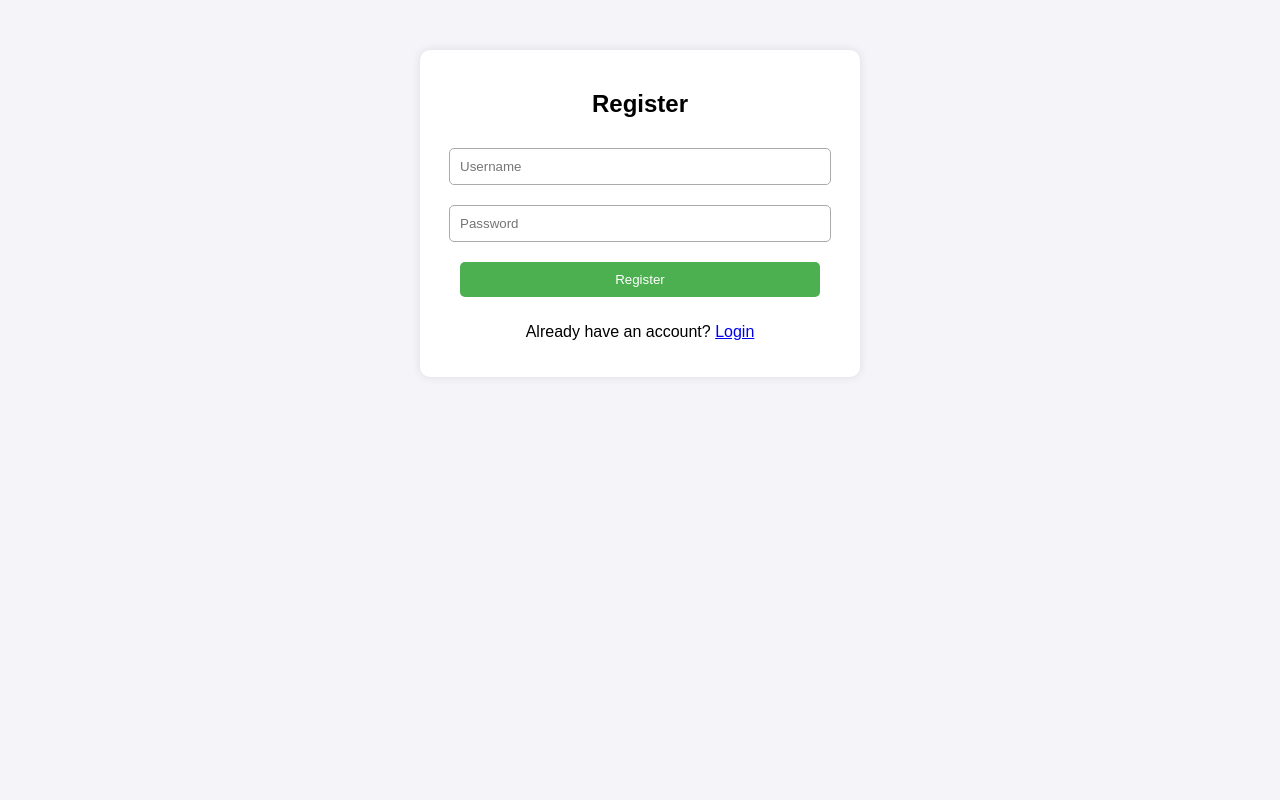
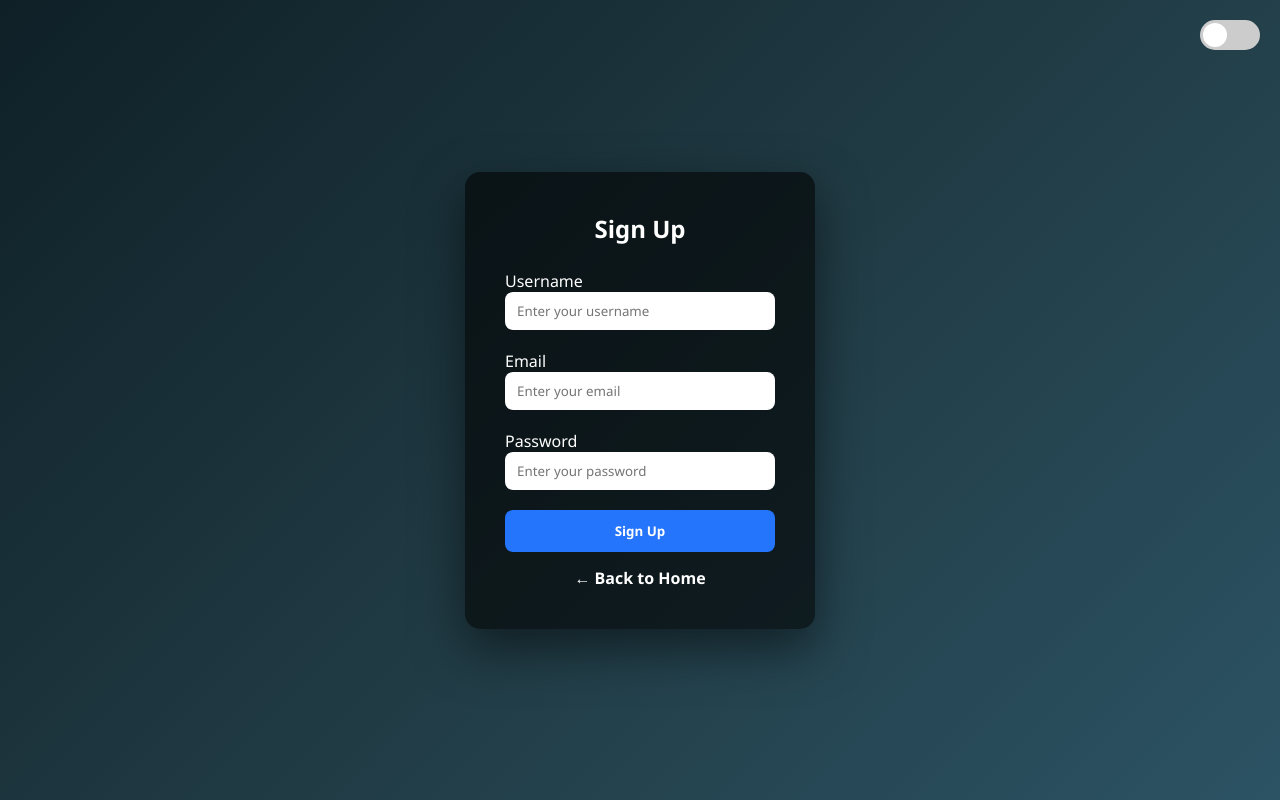
Before and after one commit to HarshadS7/NMIMS_GDG, a Flask app: page /register in a window 1280 px wide. Run offline with Flask 3, Linux system fonts and the light colour scheme.

Commit message:
frontend

```diff
--- /dev/null
+++ b/static/css/style.css
@@ -0,0 +1,259 @@
+/* Reset */
+* {
+  margin: 0;
+  padding: 0;
+  box-sizing: border-box;
+  font-family: 'Segoe UI', sans-serif;
+}
+
+/* Body themes */
+body {
+  height: 100vh;
+  display: flex;
+  justify-content: center;
+  align-items: center;
+  /* Dark gradient background */
+  background: linear-gradient(135deg, #0f2027, #203a43, #2c5364);
+  color: #fff;
+  transition: background 0.5s, color 0.5s;
+}
+
+body.light {
+  /* Light mode gradient */
+  background: linear-gradient(135deg, #f0f0f0, #c0c0c0);
+  color: #000;
+}
+
+/* Dark/Light mode toggle switch */
+.mode-toggle {
+  position: absolute;
+  top: 20px;
+  right: 20px;
+}
+
+.theme-label {
+  display: block;
+  width: 60px;
+  height: 30px;
+  cursor: pointer;
+  position: relative;
+  border-radius: 30px;
+  background-color: #ccc;
+  transition: background 0.4s;
+}
+
+.theme-label .slider {
+  position: absolute;
+  top: 3px;
+  left: 3px;
+  width: 24px;
+  height: 24px;
+  background-color: #fff;
+  border-radius: 50%;
+  transition: all 0.4s;
+}
+
+#themeSwitch:checked + .theme-label .slider {
+  transform: translateX(30px);
+}
+
+#themeSwitch:checked + .theme-label {
+  background-color: #333;
+}
+
+/* Floating animation */
+@keyframes floatUp {
+  0% { opacity: 0; transform: translateY(20px); }
+  100% { opacity: 1; transform: translateY(0); }
+}
+
+/* Landing page container */
+.landing-container {
+  text-align: center;
+  background-color: rgba(0,0,0,0.6);
+  padding: 50px 40px;
+  border-radius: 15px;
+  box-shadow: 0 20px 50px rgba(0,0,0,0.5);
+  animation: floatUp 0.8s ease-out;
+  transition: background 0.5s, color 0.5s, transform 0.3s, box-shadow 0.3s;
+}
+
+body.light .landing-container {
+  background-color: rgba(255,255,255,0.8);
+  color: #000;
+}
+
+/* Logo and tagline */
+.logo {
+  font-size: 48px;
+  font-weight: bold;
+  margin-bottom: 15px;
+}
+
+.tagline {
+  font-size: 18px;
+  margin-bottom: 40px;
+  color: #e0e0e0;
+}
+
+body.light .tagline {
+  color: #333;
+}
+
+/* Button container */
+.btn-container {
+  display: flex;
+  justify-content: center;
+  gap: 20px;
+}
+
+/* Buttons with neon glow */
+.btn {
+  padding: 12px 30px;
+  font-size: 16px;
+  font-weight: 600;
+  border-radius: 8px;
+  text-decoration: none;
+  transition: all 0.3s;
+  box-shadow: 0 4px 15px rgba(0,0,0,0.3);
+  position: relative;
+  overflow: hidden;
+}
+
+/* Neon glow hover effect */
+.btn::before {
+  content: "";
+  position: absolute;
+  top: -50%;
+  left: -50%;
+  width: 200%;
+  height: 200%;
+  background: rgba(255,255,255,0.1);
+  transform: rotate(45deg);
+  transition: all 0.5s;
+}
+
+.btn:hover::before {
+  top: 0;
+  left: 0;
+}
+
+/* Login button neon */
+.login-btn {
+  background-color: #2575fc;
+  color: #fff;
+  box-shadow: 0 0 10px #2575fc, 0 0 20px #2575fc, 0 0 30px #2575fc;
+}
+
+.login-btn:hover {
+  transform: translateY(-5px) scale(1.05);
+  box-shadow: 0 0 20px #2575fc, 0 0 40px #2575fc, 0 0 60px #2575fc;
+}
+
+/* Signup button neon */
+.signup-btn {
+  background-color: #6a11cb;
+  color: #fff;
+  box-shadow: 0 0 10px #6a11cb, 0 0 20px #6a11cb, 0 0 30px #6a11cb;
+}
+
+.signup-btn:hover {
+  transform: translateY(-5px) scale(1.05);
+  box-shadow: 0 0 20px #6a11cb, 0 0 40px #6a11cb, 0 0 60px #6a11cb;
+}
+
+/* Login/Signup container */
+.login-container {
+  width: 350px;
+  max-width: 90%;
+  background-color: rgba(0,0,0,0.6);
+  padding: 40px;
+  border-radius: 15px;
+  box-shadow: 0 20px 50px rgba(0,0,0,0.5);
+  transition: all 0.3s;
+  animation: floatUp 0.8s ease-out;
+}
+
+body.light .login-container {
+  background-color: rgba(255,255,255,0.9);
+  color: #000;
+}
+
+.login-container h2 {
+  margin-bottom: 25px;
+  text-align: center;
+}
+
+.login-container input {
+  width: 100%;
+  padding: 10px 12px;
+  margin-bottom: 20px;
+  border: none;
+  border-radius: 8px;
+}
+
+/* Login/Signup submit button */
+.login-container button {
+  width: 100%;
+  padding: 12px;
+  border: none;
+  border-radius: 8px;
+  background-color: #2575fc;
+  color: #fff;
+  font-weight: 600;
+  cursor: pointer;
+  transition: all 0.3s;
+}
+
+.login-container button:hover {
+  transform: translateY(-3px) scale(1.02);
+}
+
+/* Back to landing page link */
+.back-landing {
+  margin-top: 15px;
+  text-align: center;
+  color: #fff;
+}
+
+body.light .back-landing {
+  color: #000;
+}
+
+.back-landing a {
+  color: inherit;
+  text-decoration: none;
+  font-weight: bold;
+}
+
+.back-landing a:hover {
+  text-decoration: underline;
+}
+
+/* Password eye toggle */
+.password-wrapper {
+  position: relative;
+}
+
+.password-wrapper .eye {
+  position: absolute;
+  right: 10px;
+  top: 50%;
+  transform: translateY(-50%);
+  cursor: pointer;
+  font-size: 20px;
+  user-select: none;
+}
+
+body.light .password-wrapper .eye {
+  color: #000;
+}
+
+/* Responsive */
+@media (max-width: 480px) {
+  .landing-container, .login-container {
+    padding: 30px 20px;
+  }
+  .logo { font-size: 36px; }
+  .tagline { font-size: 16px; }
+}
--- /dev/null
+++ b/static/js/script.js
@@ -0,0 +1,31 @@
+// Dark/Light mode toggle
+const themeSwitch = document.getElementById("themeSwitch");
+
+// Initialize theme
+if (!localStorage.getItem("theme")) localStorage.setItem("theme", "dark");
+document.body.classList.add(localStorage.getItem("theme"));
+themeSwitch.checked = localStorage.getItem("theme") === "light";
+
+themeSwitch.addEventListener("change", () => {
+    if (themeSwitch.checked) {
+        document.body.classList.replace("dark", "light");
+        localStorage.setItem("theme", "light");
+    } else {
+        document.body.classList.replace("light", "dark");
+        localStorage.setItem("theme", "dark");
+    }
+});
+
+// Password toggle
+const togglePassword = document.getElementById("togglePassword");
+const password = document.getElementById("password");
+
+if(togglePassword && password) {
+    togglePassword.addEventListener("click", () => {
+        if(password.type === "password") {
+            password.type = "text";
+        } else {
+            password.type = "password";
+        }
+    });
+}
--- a/static/style.css
+++ /dev/null
@@ -1,33 +0,0 @@
-body {
-  font-family: Arial, sans-serif;
-  background: #f4f4f9;
-  text-align: center;
-}
-
-.container {
-  width: 400px;
-  margin: auto;
-  background: #fff;
-  padding: 20px;
-  margin-top: 50px;
-  border-radius: 10px;
-  box-shadow: 0 0 10px rgba(0,0,0,0.1);
-}
-
-input, textarea, button {
-  width: 90%;
-  margin: 10px 0;
-  padding: 10px;
-  border-radius: 5px;
-  border: 1px solid #aaa;
-}
-
-button {
-  background: #4caf50;
-  color: white;
-  border: none;
-}
-
-button:hover {
-  background: #45a049;
-}
--- a/templates/base.html
+++ b/templates/base.html
@@ -1,14 +1,32 @@
+
 <!DOCTYPE html>
 <html lang="en">
 <head>
   <meta charset="UTF-8">
   <meta name="viewport" content="width=device-width, initial-scale=1.0">
-  <link rel="stylesheet" href="{{ url_for('static', filename='style.css') }}">
-  <title>Notes App</title>
+  <title>FinFriend</title>
+  <link rel="stylesheet" href="{{ urf_for('static',filename='css/style.css')}}">
 </head>
 <body>
-  <div class="container">
-    {% block content %}{% endblock %}
+  <!-- Dark/Light Mode Toggle -->
+  <div class="mode-toggle">
+    <input type="checkbox" id="themeSwitch" hidden>
+    <label for="themeSwitch" class="theme-label">
+      <span class="slider"></span>
+    </label>
   </div>
+
+  <!-- Landing container -->
+  <div class="landing-container">
+    <h1 class="logo">FinFriend</h1>
+    <p class="tagline">Finance Made Friendly</p>
+
+    <div class="btn-container">
+      <a href="login.html" class="btn login-btn">Login</a>
+      <a href="signup.html" class="btn signup-btn">Sign Up</a>
+    </div>
+  </div>
+
+  <script src="{{url_for('static',filename='js/script.js')}}"></script>
 </body>
 </html>
--- a/templates/register.html
+++ b/templates/register.html
@@ -1,10 +1,43 @@
-{% extends "base.html" %}
-{% block content %}
-<h2>Register</h2>
-<form method="POST">
-  <input type="text" name="username" placeholder="Username" required><br>
-  <input type="password" name="password" placeholder="Password" required><br>
-  <button type="submit">Register</button>
-</form>
-<p>Already have an account? <a href="{{ url_for('login') }}">Login</a></p>
-{% endblock %}
+<!DOCTYPE html>
+<html lang="en">
+<head>
+  <meta charset="UTF-8">
+  <meta name="viewport" content="width=device-width, initial-scale=1.0">
+  <title>FinFriend - Sign Up</title>
+  <link rel="stylesheet" href="style.css">
+</head>
+<body>
+  <!-- Dark/Light Mode Toggle -->
+  <div class="mode-toggle">
+    <input type="checkbox" id="themeSwitch" hidden>
+    <label for="themeSwitch" class="theme-label">
+      <span class="slider"></span>
+    </label>
+  </div>
+
+  <!-- Signup Container -->
+  <div class="login-container">
+    <h2>Sign Up</h2>
+    <form id="signupForm">
+      <label for="username">Username</label>
+      <input type="text" id="username" placeholder="Enter your username" required>
+
+      <label for="email">Email</label>
+      <input type="email" id="email" placeholder="Enter your email" required>
+
+      <label for="password">Password</label>
+      <div class="password-wrapper">
+        <input type="password" id="password" placeholder="Enter your password" required>
+        <span id="togglePassword" class="eye"></span>
+      </div>
+
+      <button type="submit">Sign Up</button>
+    </form>
+    <p class="back-landing">
+      <a href="index.html">← Back to Home</a>
+    </p>
+  </div>
+
+  <script src="script.js"></script>
+</body>
+</html>
```
Also changed, not shown: templates/login.html (+42 -10 lines).
